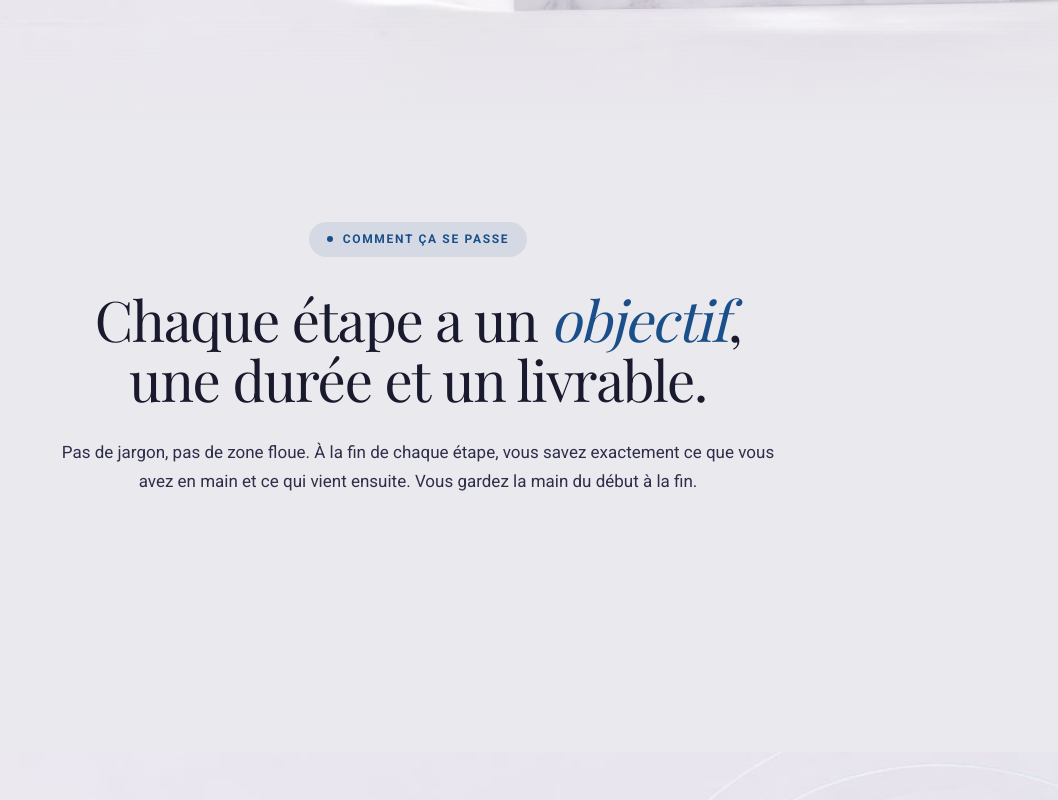
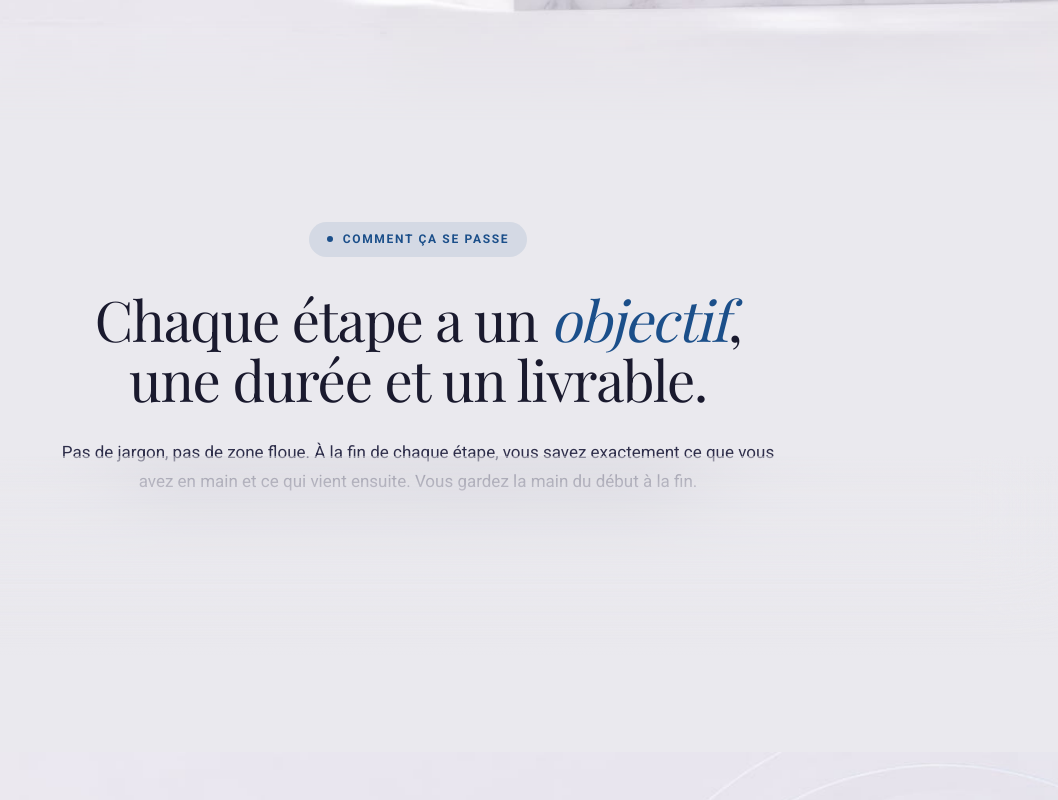
Before and after one commit to celianelevora/elevora-agency, a Next.js app: page /methode in a window 1280 px wide. Shown: the part 920-1720 px from the top of the page, without its empty margins (222-1280 px from the left). Built offline with nearby package versions, Linux system fonts and the light colour scheme.

Commit message:
site web

```diff
--- a/app/globals.css
+++ b/app/globals.css
@@ -4389,24 +4389,37 @@ body:has(.home-with-cinematic-footer) {
 }
 
 /* ===========================================================
-   TRANSITION methode-intro -> ETAPE 01
-   Approche mask-image : la PREMIERE FlowSection (et seulement elle)
-   recoit un fondu en haut : transparent sur les 120 premiers pixels,
-   puis opaque. Resultat : l'image de l'etape 1 apparait progressivement
-   depuis le cream de la section .methode-intro qui la precede. */
-[data-flow-section]:first-of-type {
-  -webkit-mask-image: linear-gradient(
-    to bottom,
-    transparent 0%,
-    rgba(0,0,0,1) 120px,
-    rgba(0,0,0,1) 100%
-  );
-          mask-image: linear-gradient(
-    to bottom,
-    transparent 0%,
-    rgba(0,0,0,1) 120px,
-    rgba(0,0,0,1) 100%
-  );
+   TRANSITION methode-intro -> ETAPE 01 (Option B : backdrop-blur)
+   Un overlay flou positionne sur la jonction entre les deux sections
+   diffuse visuellement la limite, peu importe les couleurs.
+   - bottom: -100px pour dépasser dans l'étape 1
+   - height: 200px = 100px sur l'intro + 100px sur l'étape 1
+   - backdrop-filter: blur(40px) floute tout ce qui passe derrière */
+.methode-intro {
+  position: relative;
+}
+.methode-intro::after {
+  content: '';
+  position: absolute;
+  left: 0; right: 0;
+  bottom: -100px;
+  height: 200px;
+  -webkit-backdrop-filter: blur(40px) saturate(110%);
+          backdrop-filter: blur(40px) saturate(110%);
+  z-index: 10;
+  pointer-events: none;
+  /* Petit voile blanc tres tres leger pour adoucir encore */
+  background: linear-gradient(to bottom,
+    rgba(234, 233, 238, 0) 0%,
+    rgba(234, 233, 238, 0.15) 50%,
+    rgba(234, 233, 238, 0) 100%);
+}
+
+/* Retire les anciens mask-image qui ne fonctionnaient pas comme prevu */
+.methode-step-first,
+.methode-step-first .flow-art-container {
+  -webkit-mask-image: none !important;
+          mask-image: none !important;
 }
 
 /* ===========================================================
@@ -4419,3 +4432,70 @@ body:has(.home-with-cinematic-footer) {
 .cinematic-footer-wrapper .text-xs { font-size: 0.85rem !important; /* +15% de 0.75rem */ }
 .cinematic-footer-wrapper .text-sm { font-size: 1rem !important; /* +15% de 0.875rem */ }
 .cinematic-footer-wrapper .text-base { font-size: 1.15rem !important; /* +15% de 1rem */ }
+
+/* ===========================================================
+   NEUTRALISATION ECART BANNIERE / FOOTER (page Realisations)
+   Plusieurs causes possibles, on les bloque TOUTES :
+
+   1) .page-enter a padding-bottom: 80px → on retire pour cette page
+   2) bannière elle-meme avec margin-bottom negatif renforce
+   3) footer avec margin-top potentiel → forcer a 0
+   4) display block + line-height: 0 pour eliminer baseline gap
+
+   Selecteur :has() permet de cibler uniquement la page contenant
+   la banniere, sans toucher aux autres pages. */
+body:has(.reali-cta-banner) .page-enter {
+  padding-bottom: 0 !important;
+}
+body:has(.reali-cta-banner) main {
+  padding-bottom: 0 !important;
+  margin-bottom: 0 !important;
+}
+body:has(.reali-cta-banner) .site-footer {
+  margin-top: 0 !important;
+}
+.reali-cta-banner {
+  margin-bottom: 0 !important;
+  display: block !important;
+  /* Eliminer tout gap baseline/inline */
+  line-height: 0;
+  vertical-align: top;
+}
+.reali-cta-banner > * { line-height: normal; }
+
+/* ===========================================================
+   NEUTRALISATION ECART ETAPE 4 (rose) / BANNIERE COMPRENDRE
+   Causes possibles :
+   1) FlowSection min-h-screen avec contenu < 100vh → on voit le fond
+   2) <main> du FlowArt avec un background visible
+   3) <article> wrapper avec margin-bottom
+   4) Pin GSAP qui laisse un espace
+   On force tout a 0 et on s'assure que la 4eme FlowSection
+   se termine sur la couleur de l'image (pas le cream du body). */
+
+/* Le <main> du FlowArt et l'<article> qui le wrappe : pas de padding/margin */
+article:has([data-flow-section]),
+article:has([data-flow-section]) > main {
+  padding-bottom: 0 !important;
+  margin-bottom: 0 !important;
+}
+
+/* Derniere FlowSection : pas de marge */
+[data-flow-section]:last-of-type {
+  margin-bottom: 0 !important;
+}
+
+/* La banniere methode colle directement a l'etape 4 */
+.methode-banner {
+  margin-top: 0 !important;
+}
+
+/* La section CTA "Tout commence par un echange" colle a la banniere */
+.methode-cta {
+  margin-top: 0 !important;
+}
+
+/* Renforcer la fixation au footer pour la page Methode aussi */
+body:has(.methode-banner) .site-footer {
+  margin-top: 0 !important;
+}
--- a/app/methode/page.tsx
+++ b/app/methode/page.tsx
@@ -64,6 +64,7 @@ export default function MethodePage() {
 
           {/* ETAPE 01 — CADRAGE : image Penseur lavande clair */}
           <FlowSection
+            className="methode-step-first"
             aria-label="Étape 1 — Cadrage"
             style={{
               backgroundImage: 'url(/methode-step-1.jpg)',
```
